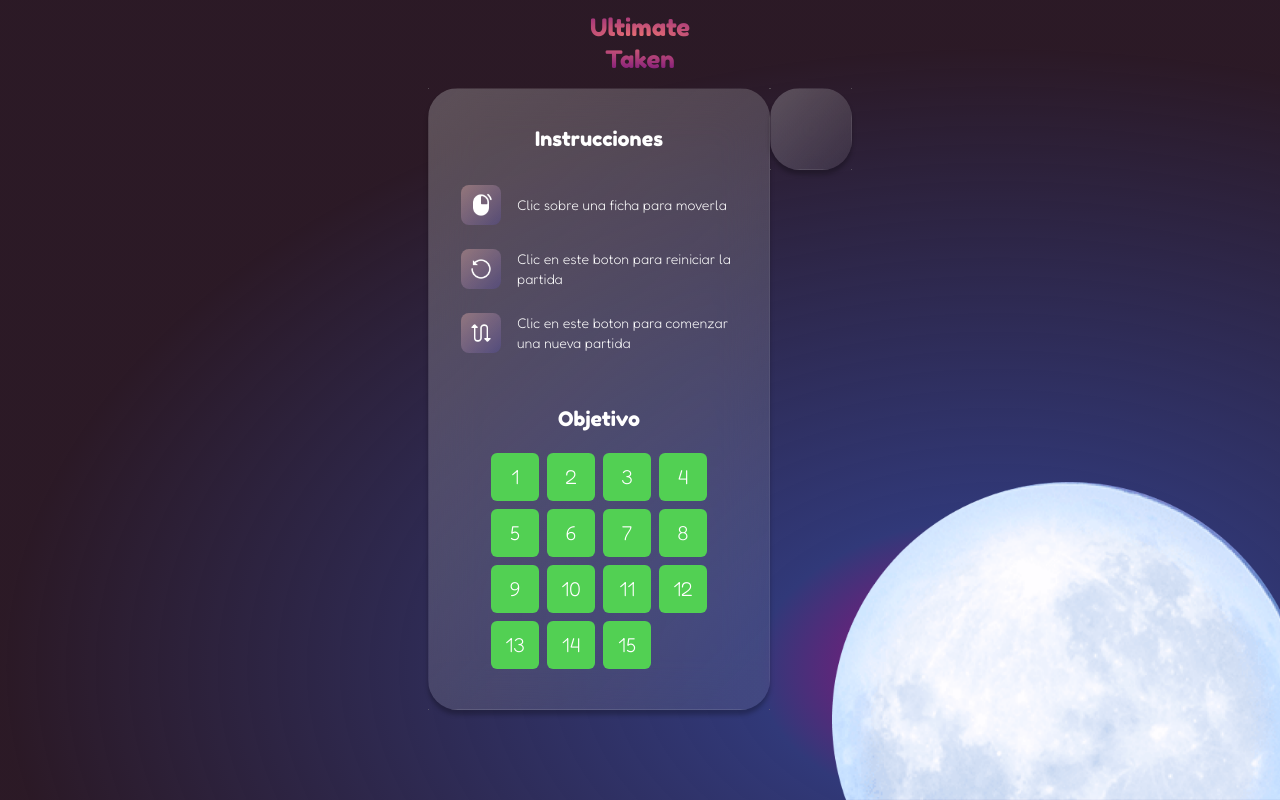
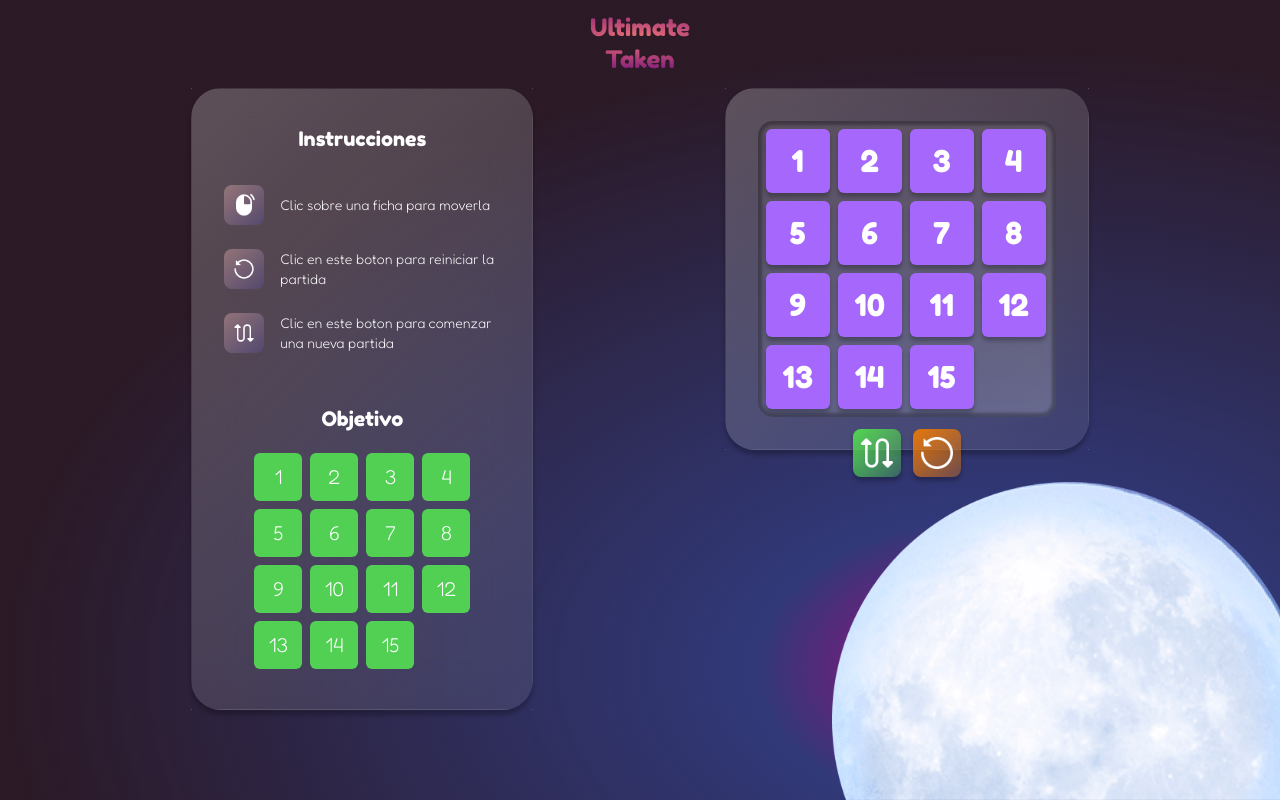
Before and after one commit to CamiloSinningUN/TakenGame, a website: page index.html in a window 1280 px wide. Drawn offline with Linux system fonts and the light colour scheme.

Commit message:
html and css finished

```diff
--- a/assets/styles/input.css
+++ b/assets/styles/input.css
@@ -72,6 +72,11 @@
   @apply bg-[#52D053] w-12 aspect-square rounded-md flex justify-center items-center text-white text-xl;
 }
 
+.ficha {
+  @apply bg-[#A668FC] w-16 aspect-square rounded-md flex justify-center items-center text-white text-3xl font-Fredoka_One hover:cursor-pointer hover:border-2 hover:border-blue-400;
+  box-shadow: 0px 4px 4px 0px rgba(0, 0, 0, 0.25);
+}
+
 .innerBox {
   background: linear-gradient(
     314.14deg,
@@ -81,3 +86,23 @@
   box-shadow: inset 0px 0px 3px 4px rgba(0, 0, 0, 0.3);
   border-radius: 15px;
 }
+
+.swap {
+  background: linear-gradient(
+    134.43deg,
+    #52d053 5.3%,
+    rgba(82, 208, 83, 0.3) 100%
+  );
+  box-shadow: 0px 4px 4px rgba(0, 0, 0, 0.25);
+  backdrop-filter: blur(20px);
+}
+
+.restart {
+  background: linear-gradient(
+    137.89deg,
+    #e6770b 0%,
+    rgba(230, 119, 11, 0.3) 105.58%
+  );
+  box-shadow: 0px 4px 4px rgba(0, 0, 0, 0.25);
+  backdrop-filter: blur(20px);
+}
--- a/index.html
+++ b/index.html
@@ -14,7 +14,7 @@
         Ultimate Taken
       </h1>
     </header>
-    <section class="flex justify-center items-start">
+    <section class="flex items-start justify-evenly">
       <div class="glass-card pb-10 pt-4 px-8">
         <h2 class="title">Instrucciones</h2>
         <div class="mb-10">
@@ -95,8 +95,35 @@
           </div>
         </div>
       </div>
-      <div class="glass-card p-10">
-        <div class="innerBox"></div>
+      <div class="glass-card p-8">
+        <div class="innerBox p-2 flex gap-2 w-[298px] flex-wrap">
+          <div class="ficha"><p>1</p></div>
+          <div class="ficha"><p>2</p></div>
+          <div class="ficha"><p>3</p></div>
+          <div class="ficha"><p>4</p></div>
+          <div class="ficha"><p>5</p></div>
+          <div class="ficha"><p>6</p></div>
+          <div class="ficha"><p>7</p></div>
+          <div class="ficha"><p>8</p></div>
+          <div class="ficha"><p>9</p></div>
+          <div class="ficha"><p>10</p></div>
+          <div class="ficha"><p>11</p></div>
+          <div class="ficha"><p>12</p></div>
+          <div class="ficha"><p>13</p></div>
+          <div class="ficha"><p>14</p></div>
+          <div class="ficha"><p>15</p></div>
+          <div class="ficha invisible"><p>16</p></div>
+        </div>
+        <div class="absolute flex gap-3 -bottom-7 left-1/2 -translate-x-1/2">
+          <div class="swap rounded-lg p-1 aspect-square hover:cursor-pointer">
+            <img src="./assets/imgs/Swap.png" alt="" />
+          </div>
+          <div
+            class="restart rounded-lg p-1 aspect-square hover:cursor-pointer"
+          >
+            <img src="./assets/imgs/Replay.png" alt="" />
+          </div>
+        </div>
       </div>
     </section>
     <img
```
Also changed, not shown: assets/styles/output.css.
